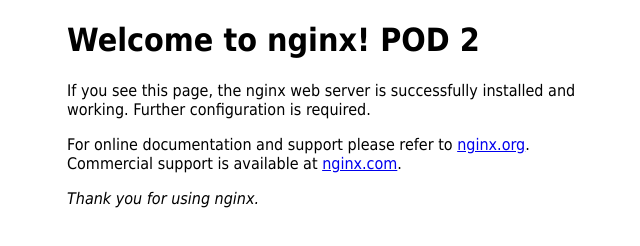
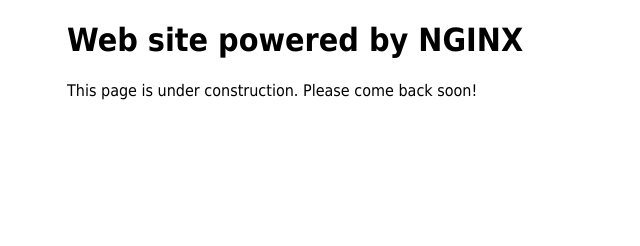
Before and after one commit to soumiyaelq/argoproj, a plain HTML site: page dev/config/index.html in a window 1280 px wide. Shown: the whole page, without its empty margins (293-933 px from the left). Drawn offline with Linux system fonts and the light colour scheme.

Commit message:
update html

```diff
--- a/dev/config/index.html
+++ b/dev/config/index.html
@@ -8,16 +8,8 @@
 font-family: Tahoma, Verdana, Arial, sans-serif; }
 </style>
 </head>
-<body>
-<h1>Welcome to nginx! POD 2</h1>
-<p>If you see this page, the nginx web server is successfully installed and
-working. Further configuration is required.</p>
-
-<p>For online documentation and support please refer to
-<a href="http://nginx.org/">nginx.org</a>.<br/>
-Commercial support is available at
-<a href="http://nginx.com/">nginx.com</a>.</p>
-
-<p><em>Thank you for using nginx.</em></p>
-</body>
+  <head> <title>Web Server Application</title> </head>
+  <body> <h1>Web site powered by NGINX</h1>
+  <p>This page is under construction. Please come back soon!</p>
+  </body>
 </html>
```
